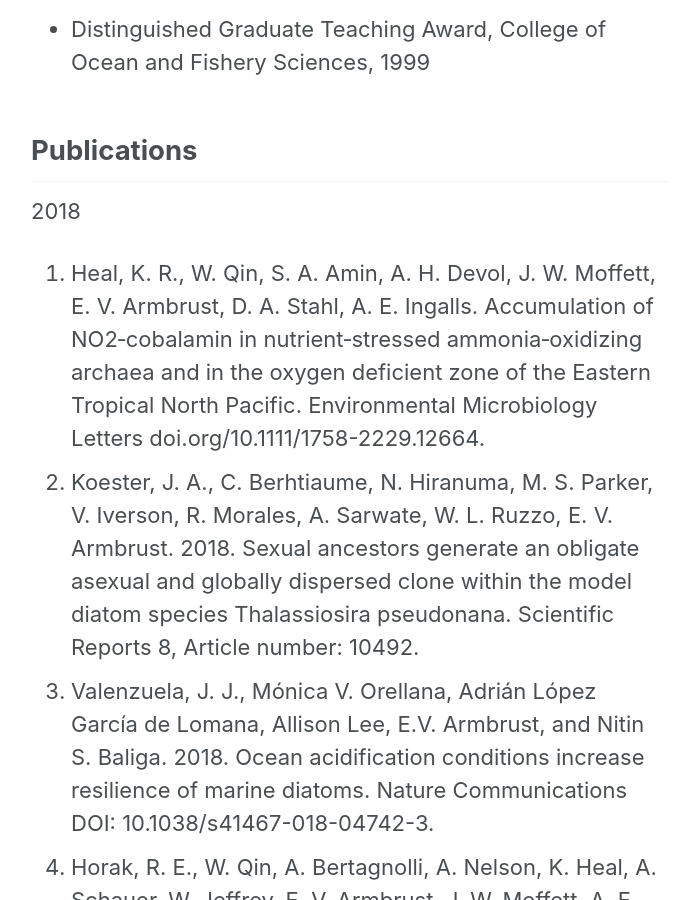
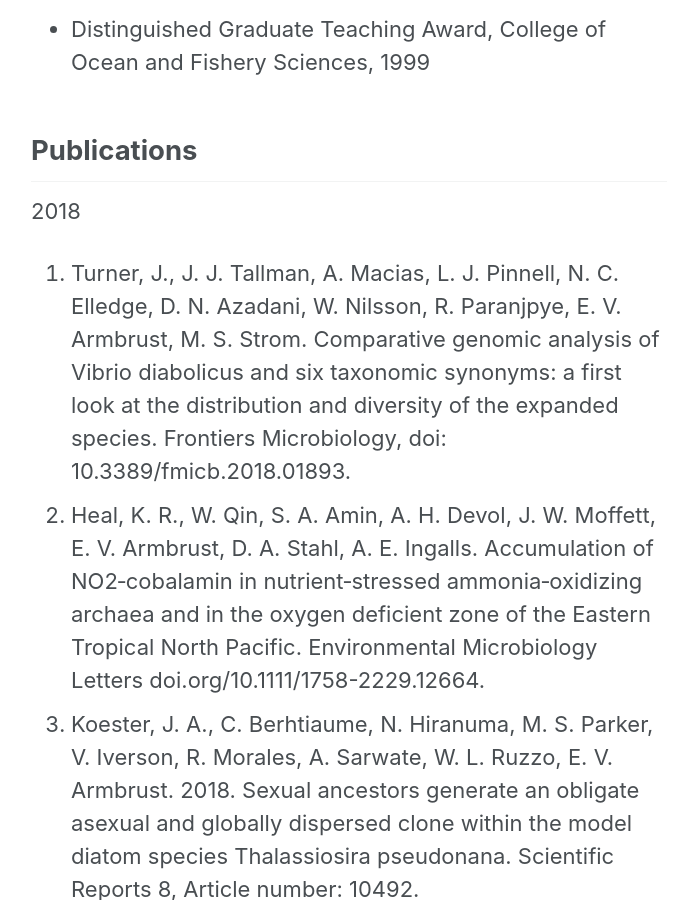
Before and after one commit to armbrustlab/armbrustlab.github.io, a Jekyll site: the page built from collections/_people/armbrust.md, in a window 1280 px wide and 900 px high, scrolled down 2968 px. Shown: the whole window, without its empty margins (291-982 px from the left). Built offline with Jekyll 4.4.1, drawn with Linux system fonts in a browser that asks for light colours; nearby versions of some CDN libraries.

Commit message:
Update armbrust.md

```diff
--- a/collections/_people/armbrust.md
+++ b/collections/_people/armbrust.md
@@ -40,6 +40,7 @@ Phytoplankton are the main focus of research in our lab. These organisms are res
 
 ## Publications
 2018
+1. Turner, J., J. J. Tallman, A. Macias, L. J. Pinnell, N. C. Elledge, D. N. Azadani, W. Nilsson, R. Paranjpye, E. V. Armbrust, M. S. Strom. Comparative genomic analysis of Vibrio diabolicus and six taxonomic synonyms: a first look at the distribution and diversity of the expanded species. Frontiers Microbiology, doi: 10.3389/fmicb.2018.01893.
 1. Heal, K. R., W. Qin, S. A. Amin, A. H. Devol, J. W. Moffett, E. V. Armbrust, D. A. Stahl, A. E. Ingalls. Accumulation of NO2‐cobalamin in nutrient‐stressed ammonia‐oxidizing archaea and in the oxygen deficient zone of the Eastern Tropical North Pacific. Environmental Microbiology Letters doi.org/10.1111/1758-2229.12664.
 1. Koester, J. A., C. Berhtiaume, N. Hiranuma, M. S. Parker, V. Iverson, R. Morales, A. Sarwate, W. L. Ruzzo, E. V. Armbrust. 2018. Sexual ancestors generate an obligate asexual and globally dispersed clone within the model diatom species Thalassiosira pseudonana. Scientific Reports 8, Article number: 10492.
 1. Valenzuela, J. J., Mónica V. Orellana, Adrián López García de Lomana, Allison Lee,  E.V. Armbrust, and Nitin S. Baliga. 2018. Ocean acidification conditions increase resilience of marine diatoms.  Nature Communications DOI: 10.1038/s41467-018-04742-3.
```
